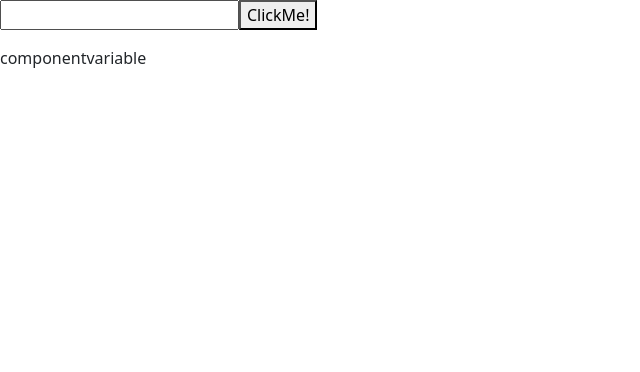
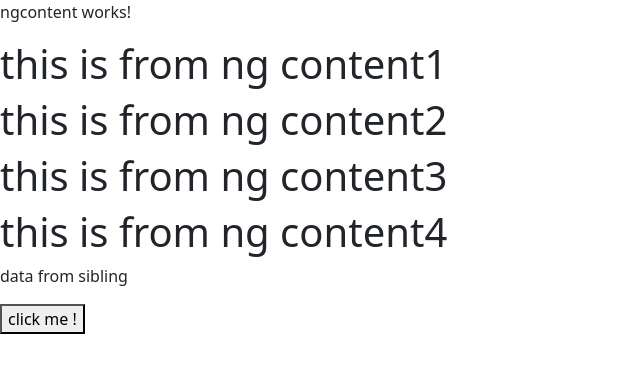
Before and after one commit to AutomationForAll/angular-repo, an Angular app in the folder angular/: page / in a window 1280 px wide. Shown: the top 372 px of the page, without its empty margins (0-640 px from the left). Built offline with nearby package versions, Linux system fonts and the light colour scheme.

Commit message:
ngcontent , contentchild and contentchildren

```diff
--- a/angular/src/app/app.component.html
+++ b/angular/src/app/app.component.html
@@ -2,6 +2,13 @@
 <!-- <p>{{appText}}</p>
 <app-topheader (topHeaderEvent)="parentAppMethod($event)"></app-topheader>
 <button type="button" class="btn btn-danger">Danger</button> -->
-<app-templete-refe [Componentref]="ComponentrefComponent"></app-templete-refe>
+<!-- <app-templete-refe [Componentref]="ComponentrefComponent"></app-templete-refe> -->
 
-<app-componentref #ComponentrefComponent></app-componentref>
+<!-- <app-componentref #ComponentrefComponent></app-componentref> -->
+ <app-ngcontent>
+    <h1 #h1>this is from ng content1</h1>
+    <h1 #h1>this is from ng content2</h1>
+    <h1 #h1>this is from ng content3</h1>
+    <h1 #h1>this is from ng content4</h1>
+   <app-sibling></app-sibling>
+ </app-ngcontent>
--- a/angular/src/app/app.component.ts
+++ b/angular/src/app/app.component.ts
@@ -4,12 +4,14 @@ import { HeaderComponent } from './header/header.component';
 import { TopheaderComponent } from './topheader/topheader.component';
 import { TempleteRefeComponent } from './templete-refe/templete-refe.component';
 import { ComponentrefComponent } from './componentref/componentref.component';
+import { NgcontentComponent } from './ngcontent/ngcontent.component';
+import { SiblingComponent } from './sibling/sibling.component';
 
 
 @Component({
   selector: 'app-root',
   standalone: true,
-  imports: [RouterOutlet,ComponentrefComponent,TempleteRefeComponent],
+  imports: [RouterOutlet,ComponentrefComponent,TempleteRefeComponent,NgcontentComponent,SiblingComponent],
   templateUrl: './app.component.html',
   styleUrl: './app.component.css'
 })
--- /dev/null
+++ b/angular/src/app/ngcontent/ngcontent.component.html
@@ -0,0 +1,3 @@
+<p>ngcontent works!</p>
+<ng-content></ng-content>
+<button (click)="fetchData()">click me !</button>
--- /dev/null
+++ b/angular/src/app/ngcontent/ngcontent.component.ts
@@ -0,0 +1,47 @@
+import { Component, ContentChild, ContentChildren, ElementRef, QueryList } from '@angular/core';
+import { SiblingComponent } from '../sibling/sibling.component';
+
+@Component({
+  selector: 'app-ngcontent',
+  standalone: true,
+  imports: [],
+  templateUrl: './ngcontent.component.html',
+  styleUrl: './ngcontent.component.css'
+})
+export class NgcontentComponent {
+
+  // @ContentChild('h1') child:ElementRef
+
+  // fetchData(){
+  //   console.log(this.child.nativeElement.innerText)
+
+  // }
+
+  // @ContentChild(SiblingComponent) child:SiblingComponent
+
+  // fetchData(){
+  //      console.log(this.child.name)
+
+  //    }
+
+  // @ContentChildren('h1') child:QueryList<ElementRef>
+
+  //  fetchData(){
+  //   for (const x of this.child) {
+  //     console.log(x.nativeElement.innerText)
+  //   }
+
+  @ContentChildren(SiblingComponent) child:QueryList<SiblingComponent>
+
+   fetchData(){
+     for (const x of this.child) {
+       console.log(x.name)
+     }
+
+
+
+   }
+
+
+
+}
--- /dev/null
+++ b/angular/src/app/sibling/sibling.component.html
@@ -0,0 +1 @@
+<p>{{name}}</p>
--- /dev/null
+++ b/angular/src/app/sibling/sibling.component.ts
@@ -0,0 +1,13 @@
+import { Component } from '@angular/core';
+
+@Component({
+  selector: 'app-sibling',
+  standalone: true,
+  imports: [],
+  templateUrl: './sibling.component.html',
+  styleUrl: './sibling.component.css'
+})
+export class SiblingComponent {
+
+  name:string="data from sibling"
+}
```
Also changed, not shown: angular/src/app/ngcontent/ngcontent.component.css (added), angular/src/app/sibling/sibling.component.css (added), 2 other files (tests, documents, lock files or other folders).
